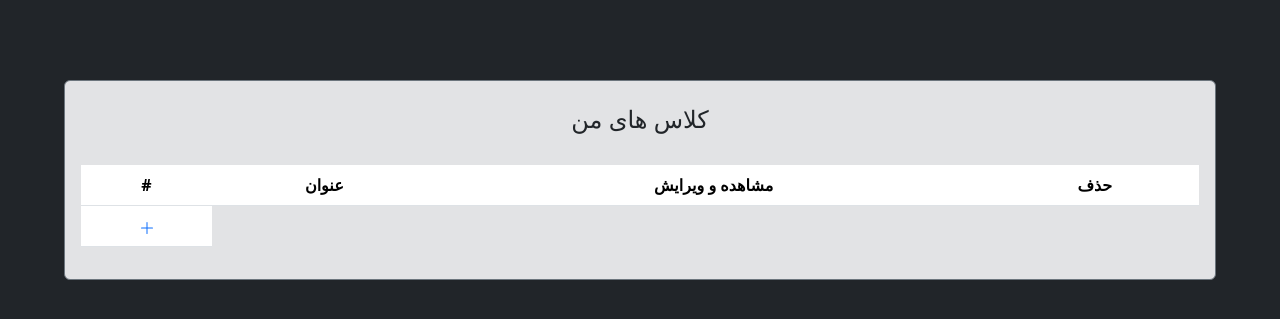
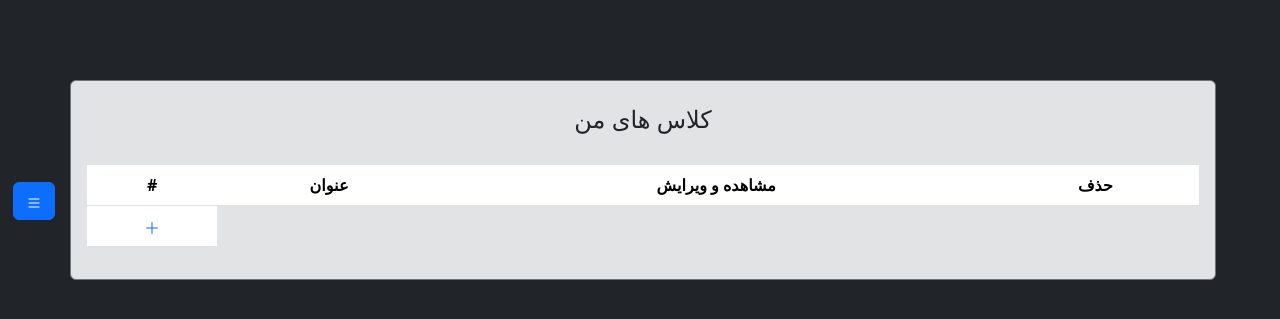
Before and after one commit to SErfanR/ThunderLearn-LMS-Django, a Django app: template ThunderLearn/LMS/templates/LMS/teacher_dashboard.html in a window 1280 px wide. Shown: the part 58-377 px from the top of the page. Run offline with Django 5.2, Linux system fonts and the light colour scheme; the template is opened without the code that fills it, so the values that code supplies are empty.

Commit message:
teacher-offcanvas.html

```diff
--- a/ThunderLearn/LMS/templates/LMS/teacher_dashboard.html
+++ b/ThunderLearn/LMS/templates/LMS/teacher_dashboard.html
@@ -1,5 +1,6 @@
 {% extends "base.html" %}
 {% block content %}
+{% include 'teacher-offcanvas.html' %}
 <!--    <p class="bg-secondary">{{ user.teacher_class.count }}</p>-->
 <!--    <p class="bg-secondary">{{ user.user_exams.count }}</p>-->
     <div class="card bg-secondary-subtle border border-secondary text-center" id="card_classes">
@@ -61,7 +62,7 @@
         #card_classes {
             margin-top: 10vh;
             margin-bottom: 10vh;
-            margin-left: 5vw;
+            margin-left: 70px;
             margin-right: 5vw;
             padding-top: 1vh;
         }
--- /dev/null
+++ b/ThunderLearn/templates/teacher-offcanvas.html
@@ -0,0 +1,25 @@
+<a class="btn btn-primary" id="offcanvas_btn" data-bs-toggle="offcanvas" href="#offcanvas" role="button" aria-controls="offcanvasExample">
+    <svg xmlns="http://www.w3.org/2000/svg" width="16" height="16" fill="currentColor" class="bi bi-list" viewBox="0 0 16 16">
+        <path fill-rule="evenodd" d="M2.5 12a.5.5 0 0 1 .5-.5h10a.5.5 0 0 1 0 1H3a.5.5 0 0 1-.5-.5m0-4a.5.5 0 0 1 .5-.5h10a.5.5 0 0 1 0 1H3a.5.5 0 0 1-.5-.5m0-4a.5.5 0 0 1 .5-.5h10a.5.5 0 0 1 0 1H3a.5.5 0 0 1-.5-.5"/>
+    </svg>
+</a>
+<div class="offcanvas offcanvas-start" data-bs-scroll="true" tabindex="-1" id="offcanvas" aria-labelledby="offcanvasLabel" dir="ltr">
+
+    <div class="offcanvas-header">
+        <h5 class="offcanvas-title" id="offcanvasLabel">سامانه صاعقه</h5>
+        <button type="button" class="btn-close" data-bs-dismiss="offcanvas" aria-label="Close"></button>
+    </div>
+
+    <div class="offcanvas-body">
+
+    </div>
+</div>
+<style>
+    #offcanvas_btn {
+        position: fixed;
+        left: 1vw;
+        top: 30vh;
+        z-index: 100;
+        cursor: pointer;
+    }
+</style>
```
Also changed, not shown: ThunderLearn/LMS/templates/LMS/class_create.html (+7 -0 lines).
